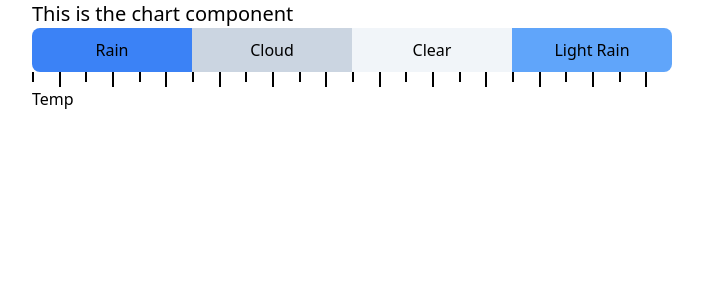
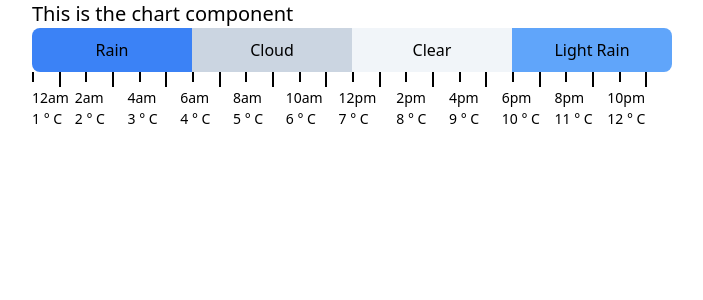
Before and after one commit to kevinchiuu/merrysky-clone, a SvelteKit app: page / in a window 1280 px wide. Shown: the top 300 px of the page, without its empty margins (288-991 px from the left). Built offline with nearby package versions, Linux system fonts and the light colour scheme.

Commit message:
temp component finsihed

```diff
--- a/src/components/Chart.svelte
+++ b/src/components/Chart.svelte
@@ -2,6 +2,7 @@
     import { onMount } from "svelte";
 
     export let rain: any;
+    export let temp: any;
 
     let rainContainer: any;
     let cloudContainer: any;
@@ -77,21 +78,34 @@
             <div class="ticker h-[10px] border-l-2 border-black inline-block flex-1"></div>
             <div class="ticker h-[15px] border-l-2 border-black inline-block flex-1"></div>
         </div>
-        <!-- <div class="m-0 flex-row flex">
-            <div class="mr-[1.5em] align-top text-[14px]"> 12am </div>
-            <div class="mr-[2.5em] align-top text-center text-[14px]"> 2am </div>
-            <div class="mr-[2.5em] align-top text-center text-[14px]"> 4am </div>
-            <div class="mr-[2.5em] align-top text-center text-[14px]"> 6am </div>
-            <div class="mr-[2.5em] align-top text-center text-[14px]"> 8am </div>
-            <div class="mr-[2.5em] align-top text-center text-[14px]"> 10am </div>
-            <div class="mr-[2.5em] align-top text-center text-[14px]"> 12pm </div>
-            <div class="mr-[2.5em] align-top text-center text-[14px]"> 2pm </div>
-            <div class="mr-[2.5em] align-top text-center text-[14px]"> 4pm </div>
-            <div class="mr-[2.5em] align-top text-center text-[14px]"> 6pm </div>
-            <div class="mr-[2.5em] align-top text-center text-[14px]"> 8pm </div>
-            <div class="mr-[2.5em] align-top text-center text-[14px]"> 10pm </div>
-        </div> -->
-        <div> Temp </div>
+        <div class="m-0 flex-row flex w-full">
+            <div class="flex-1 align-top text-[14px] mr-[-10px]"> 12am </div>
+            <div class="flex-1 align-top text-[14px]"> 2am </div>
+            <div class="flex-1 align-top text-[14px]"> 4am </div>
+            <div class="flex-1 align-top text-[14px]"> 6am </div>
+            <div class="flex-1 align-top text-[14px]"> 8am </div>
+            <div class="flex-1 align-top text-[14px]"> 10am </div>
+            <div class="flex-1 align-top text-[14px]"> 12pm </div>
+            <div class="flex-1 align-top text-[14px] ml-[5px]"> 2pm </div>
+            <div class="flex-1 align-top text-[14px] m1-[5px]"> 4pm </div>
+            <div class="flex-1 align-top text-[14px] m1-[5px]"> 6pm </div>
+            <div class="flex-1 align-top text-[14px] m1-[5px]"> 8pm </div>
+            <div class="flex-1 align-top text-[14px] mr-[12px]"> 10pm </div>
+        </div>
+        <div class="w-full flex flex-row m-0">
+            <div class="flex-1 align-top text-[14px] mr-[-10px]"> {temp[0]} <span> &#176 C </span> </div>
+            <div class="flex-1 align-top text-[14px]"> {temp[1]} <span> &#176 C </span> </div>
+            <div class="flex-1 align-top text-[14px]"> {temp[2]} <span> &#176 C </span> </div>
+            <div class="flex-1 align-top text-[14px]"> {temp[3]} <span> &#176 C </span> </div>
+            <div class="flex-1 align-top text-[14px]"> {temp[4]} <span> &#176 C </span> </div>
+            <div class="flex-1 align-top text-[14px]"> {temp[5]} <span> &#176 C </span> </div>
+            <div class="flex-1 align-top text-[14px]"> {temp[6]} <span> &#176 C </span> </div>
+            <div class="flex-1 align-top text-[14px] ml-[5px]"> {temp[7]} <span> &#176 C </span> </div>
+            <div class="flex-1 align-top text-[14px] m1-[5px]"> {temp[8]} <span> &#176 C </span> </div>
+            <div class="flex-1 align-top text-[14px] m1-[5px]"> {temp[9]} <span> &#176 C </span> </div>
+            <div class="flex-1 align-top text-[14px] m1-[5px]"> {temp[10]} <span> &#176 C </span> </div>
+            <div class="flex-1 align-top text-[14px] mr-[12px]"> {temp[11]} <span> &#176 C </span> </div>
+        </div>
     </div>
 </div>
 
--- a/src/components/tickerEven.svelte
+++ b/src/components/tickerEven.svelte
@@ -1,5 +1,4 @@
 <script lang="ts">
-    export let spacing: any;
 </script>
 
-<div class="w-0.5 inline-block h-[10px] self-stretch bg-black opacity-100 dark:opacity-50 mr-[{spacing}em] align-top"></div>
+<div class="ticker h-[10px] border-l-2 border-black inline-block flex-1"></div>
--- a/src/components/tickerOdd.svelte
+++ b/src/components/tickerOdd.svelte
@@ -1,5 +1,4 @@
 <script lang="ts">
-    export let spacing: any;
 </script>
 
- <div class="w-0.5 inline-block h-[14px] self-stretch bg-black opacity-100 dark:opacity-50 mr-[{spacing}em] align-top"></div>
+<div class="ticker h-[15px] border-l-2 border-black inline-block flex-1"></div>
--- a/src/routes/+page.svelte
+++ b/src/routes/+page.svelte
@@ -2,12 +2,12 @@
     import Chart from "../components/chart.svelte";
     import "../app.css"
 
-    const data: { day: string, summary: string }[] = [
-        { day: "Tuesday", summary: "Rain"}
+    const data: { day: string, summary: string, temp: Number[] }[] = [
+        { day: "Tuesday", summary: "Rain", temp:[1, 2, 3, 4, 5, 6, 7, 8, 9, 10, 11, 12]}
     ]
 
 </script>
 
 <div class="xl:mx-[20em] lg:mx-[10em] md:mx-[5em] sm:mx-[3em]">
-    <Chart rain={data[0].summary}/>
+    <Chart rain={data[0].summary} temp={data[0].temp}/>
 </div>
```
